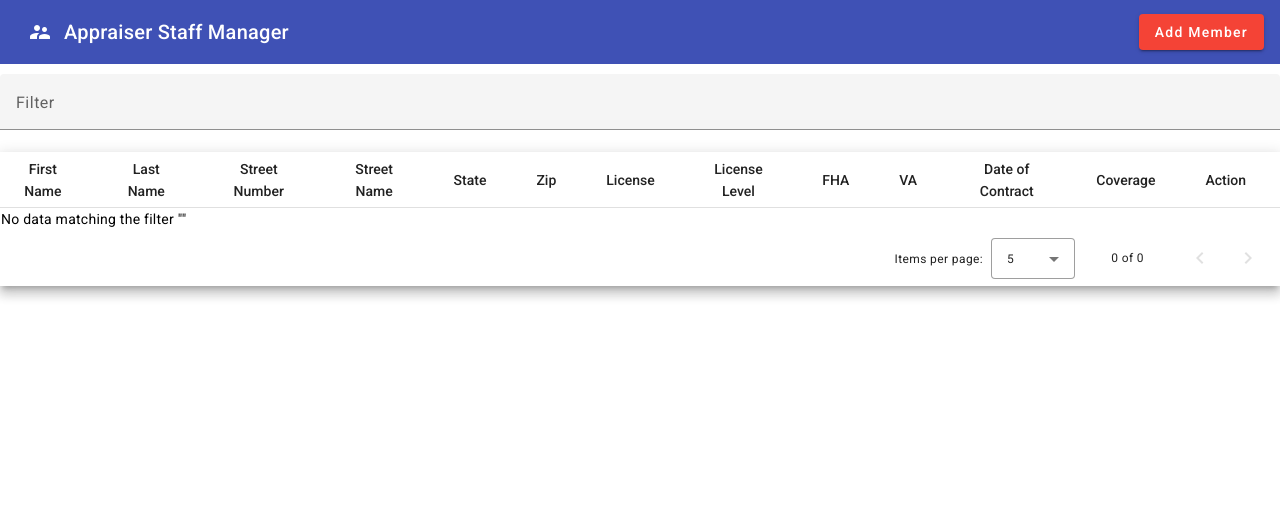
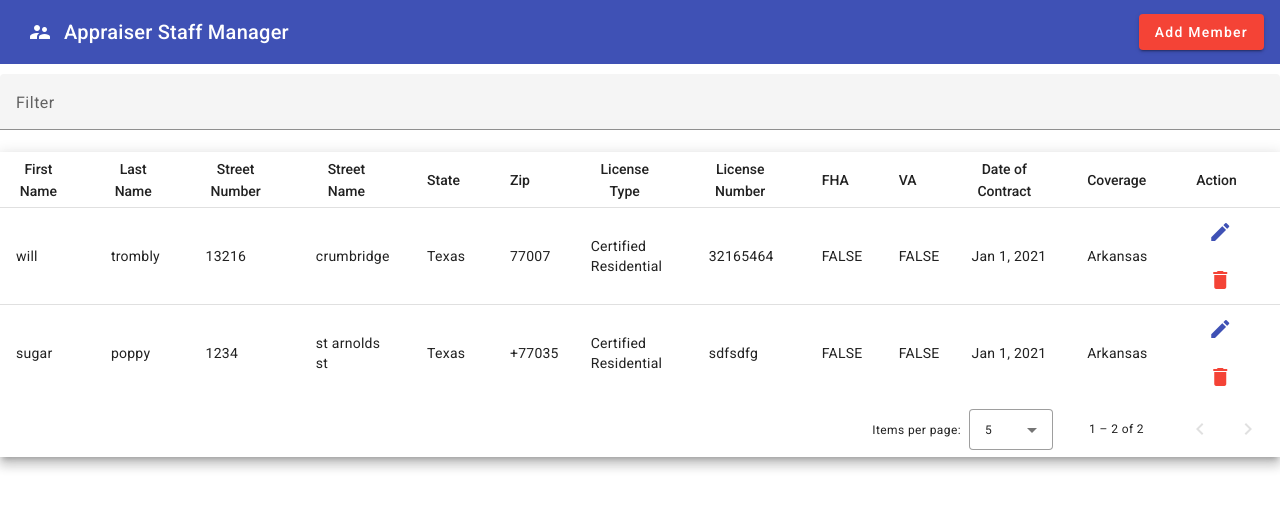
Before and after one commit to wtrombly/AppraisersStaffManagementCrud, an Angular app: page / in a window 1280 px wide. Shown: the top 508 px of the page. Built offline with nearby package versions, Linux system fonts and the light colour scheme; data requests are answered from the project's data file.

Commit message:
changed input types and changed headers in data table columns

```diff
--- a/db.json
+++ b/db.json
@@ -1,6 +1,47 @@
 {
   "appraiserList": [
-
+    {
+      "firstName": "will",
+      "lastName": "trombly",
+      "streetNumber": "13216",
+      "streetName": "crumbridge",
+      "state": {
+        "id": 33,
+        "name": "Texas",
+        "abbreviation": "TX"
+      },
+      "zipCode": "77007",
+      "licenseLevel": "Certified Residential",
+      "licenseNumber": "32165464",
+      "FHA": "FALSE",
+      "VA": "FALSE",
+      "dataOfPlacement": "2021-01-01T06:00:00.000Z",
+      "stateCoverage": [
+        "Arkansas"
+      ],
+      "id": 1
+    },
+    {
+      "firstName": "sugar ",
+      "lastName": "poppy",
+      "streetNumber": "1234",
+      "streetName": "st arnolds st",
+      "state": {
+        "id": 33,
+        "name": "Texas",
+        "abbreviation": "TX"
+      },
+      "zipCode": "+77035",
+      "licenseLevel": "Certified Residential",
+      "licenseNumber": "sdfsdfg",
+      "FHA": "FALSE",
+      "VA": "FALSE",
+      "dataOfPlacement": "2021-01-01T06:00:00.000Z",
+      "stateCoverage": [
+        "Arkansas"
+      ],
+      "id": 2
+    }
   ],
   "comments": [
     {
--- a/src/app/app.component.html
+++ b/src/app/app.component.html
@@ -47,7 +47,7 @@
         <!-- Price Column -->
         <ng-container matColumnDef="state">
           <th mat-header-cell *matHeaderCellDef mat-sort-header> State </th>
-          <td mat-cell *matCellDef="let row"> {{row.state}} </td>
+          <td mat-cell *matCellDef="let row"> {{row.state.name}} </td>
         </ng-container>
 
         <!-- Comment Column -->
@@ -58,14 +58,14 @@
 
         <!-- Comment Column -->
         <ng-container matColumnDef="licenseLevel">
-          <th mat-header-cell *matHeaderCellDef mat-sort-header> License </th>
+          <th mat-header-cell *matHeaderCellDef mat-sort-header> License Type </th>
           <td mat-cell *matCellDef="let row"> {{row.licenseLevel}} </td>
         </ng-container>
 
         <!-- Comment Column -->
         <ng-container matColumnDef="licenseNumber">
-          <th mat-header-cell *matHeaderCellDef mat-sort-header> License Level </th>
-          <td mat-cell *matCellDef="let row"> {{row.licenseNumber}} </td>
+          <th mat-header-cell *matHeaderCellDef mat-sort-header> License Number </th>
+          <td mat-cell *matCellDef="let row"> {{row.licenseNumber }} </td>
         </ng-container>
 
         <!-- Comment Column -->
```
